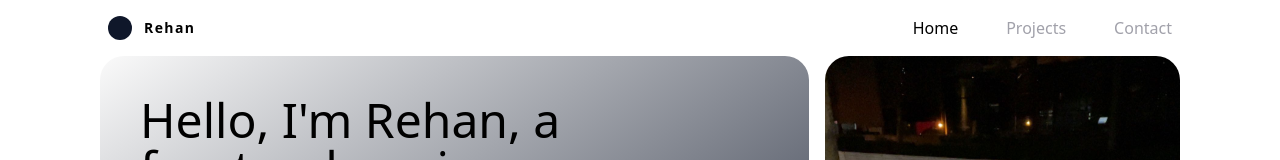
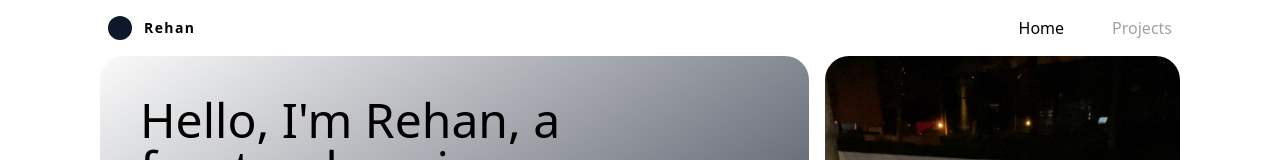
Before and after one commit to Rehan517/Portfolio, a Next.js app: page / in a window 1280 px wide. Shown: the top 160 px of the page. Built offline with nearby package versions, Linux system fonts and the light colour scheme.

Commit message:
header updates

```diff
--- a/Components/Header.tsx
+++ b/Components/Header.tsx
@@ -11,7 +11,7 @@ function Header() {
                 <div className='flex gap-12 text-md text-zinc-400'>
                     <a href="" className='text-black'>Home</a>
                     <a href="#projects">Projects</a>
-                    <a href="#contact">Contact</a>
+                    {/* <a href="#contact">Contact</a> */}
                 </div>
 
         </header>
```
